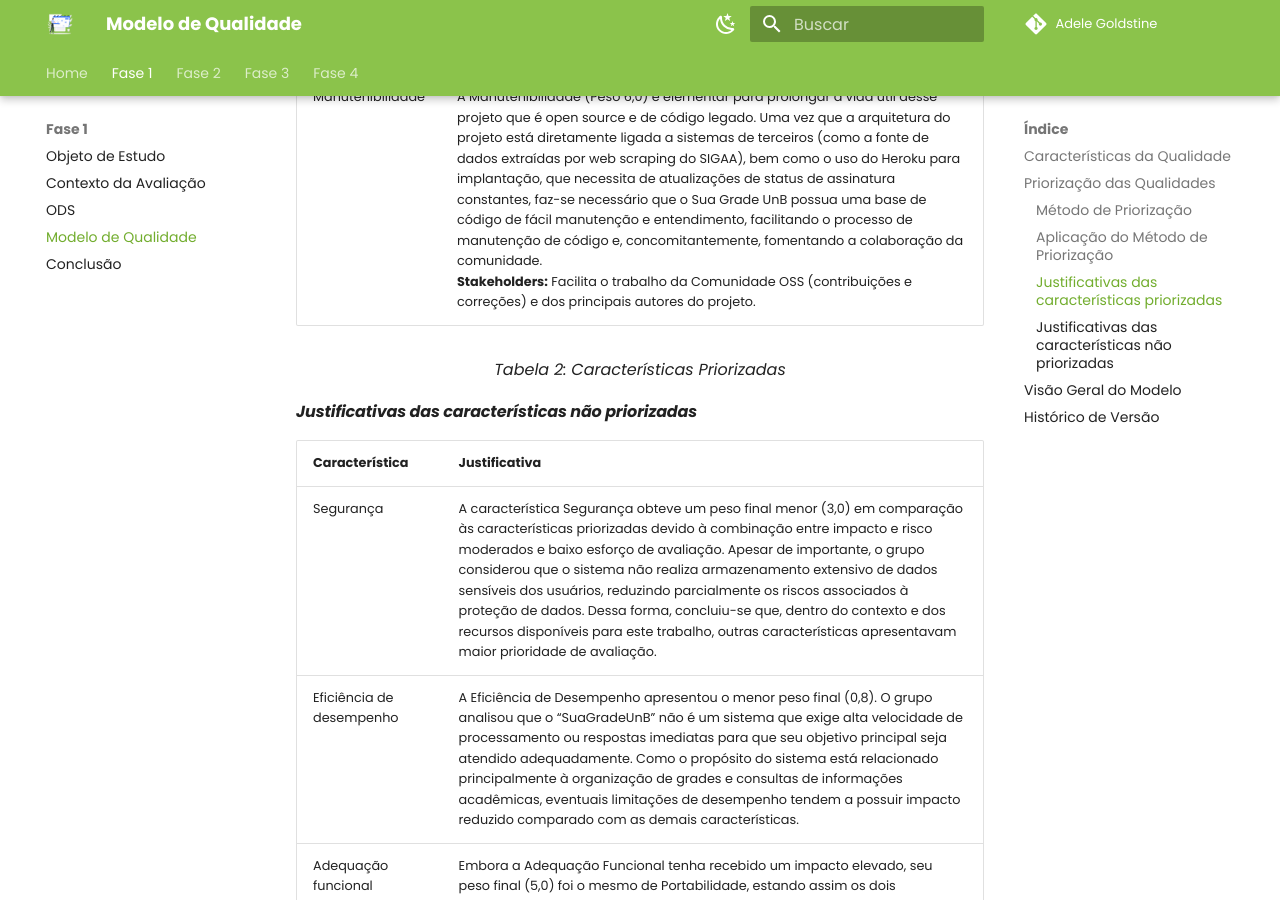
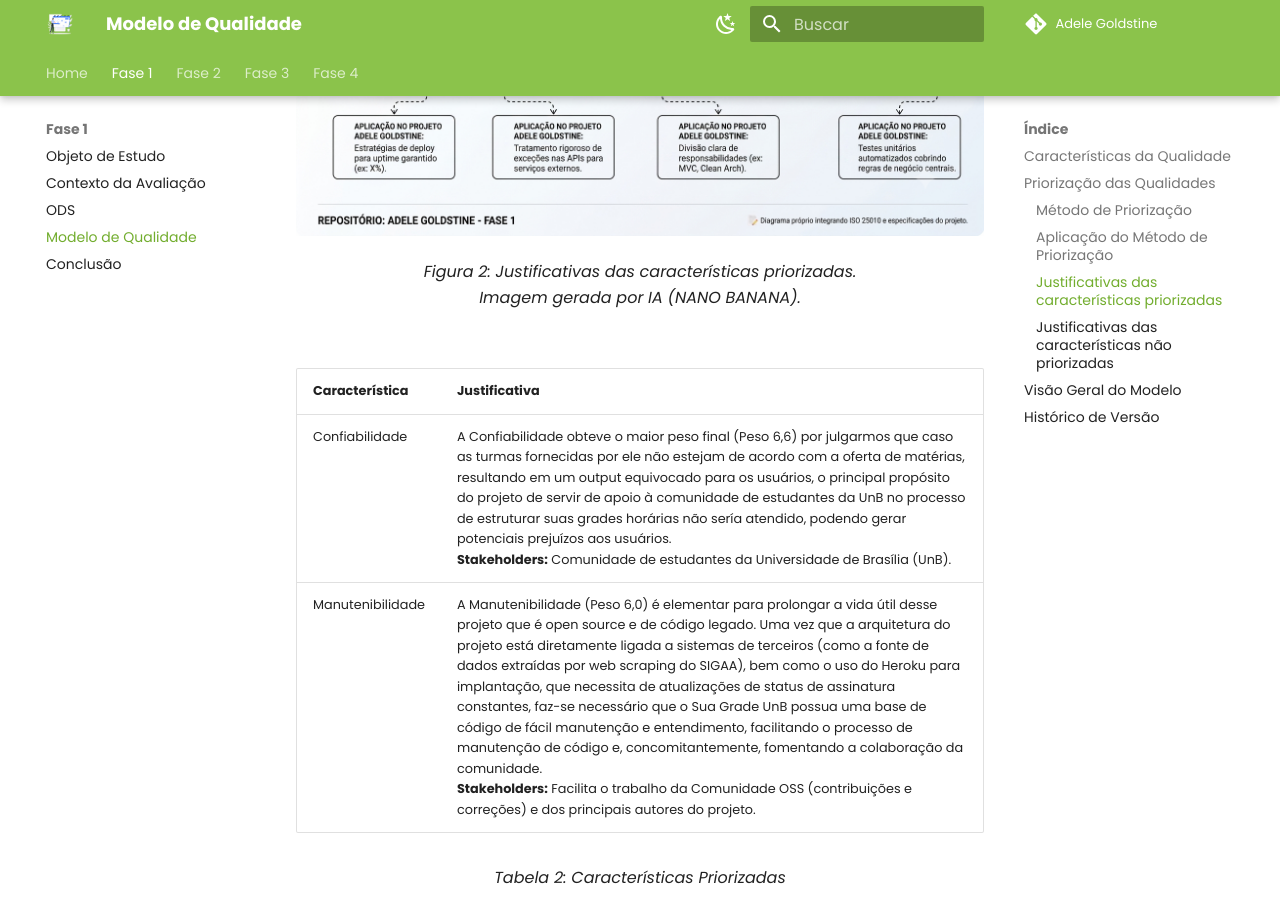
Before and after one commit to FCTE-Qualidade-de-Software-1/2026-1_T01_ADELE_GOLDSTINE, an MkDocs documentation site: the page built from docs/fase1/qualidades.md, in a window 1280 px wide and 900 px high, scrolled down 2864 px. Built offline with MkDocs 1.6.1 and Material for MkDocs 9.7.7, drawn with Linux system fonts in a browser that asks for light colours; comment, search, counter and statistics services are not loaded.

Commit message:
feat: add image

```diff
--- a/docs/fase1/qualidades.md
+++ b/docs/fase1/qualidades.md
@@ -65,6 +65,14 @@ Esses foram os valores atribuídos pelo grupo para cada uma das qualidades (com
 
 #### ***Justificativas das características priorizadas***
 
+![Justificativas das características priorizadas](../assets/Gemini_Generated_Image_nbim6cnbim6cnbim.png)
+
+<div align="center">
+  <font size="3"><figcaption>Figura 2: Justificativas das características priorizadas. Imagem gerada por IA (NANO BANANA).</figcaption></font>
+</div>
+
+<br>
+
 | **Característica** | **Justificativa** |
 |----------------|----------------|
 | Confiabilidade | A Confiabilidade obteve o maior peso final (Peso 6,6) por julgarmos que caso as turmas fornecidas por ele não estejam de acordo com a oferta de matérias, resultando em um output equivocado para os usuários, o principal propósito do projeto de servir de apoio à comunidade de estudantes da UnB no processo de estruturar suas grades horárias não sería atendido, podendo gerar potenciais prejuízos aos usuários. </br>**Stakeholders:** Comunidade de estudantes da Universidade de Brasília (UnB). |
```
Also changed, not shown: docs/index.md (+1 -1 lines), docs/assets/Gemini_Generated_Image_nbim6cnbim6cnbim.png (added).
